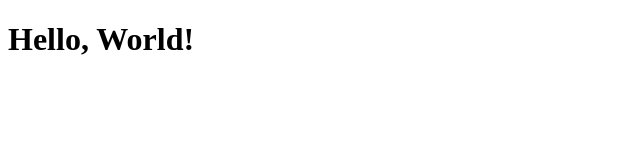
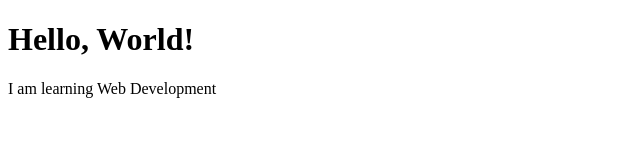
Before and after one commit to nizasyamimie/webdev_lab_1, a plain HTML site: page index.html in a window 1280 px wide. Shown: the whole page, without its empty margins (0-640 px from the left). Drawn offline with Linux system fonts and the light colour scheme.

Commit message:
"Added a new paragraph"

```diff
--- a/index.html
+++ b/index.html
@@ -5,5 +5,6 @@
 </head>
 <body>
   <h1>Hello, World!</h1>
+  <P>I am learning Web Development</P>
 </body>
 </html>
```
